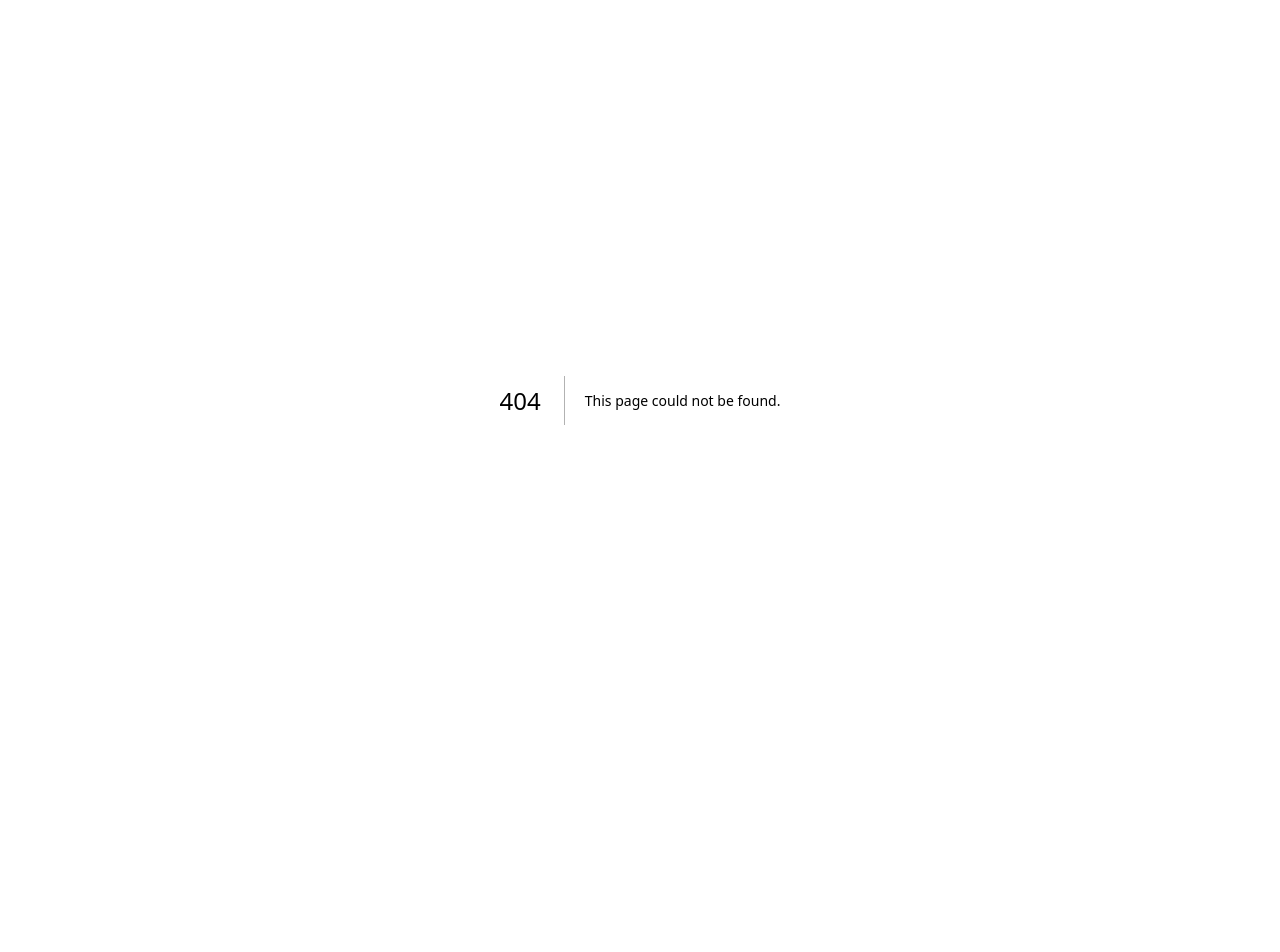
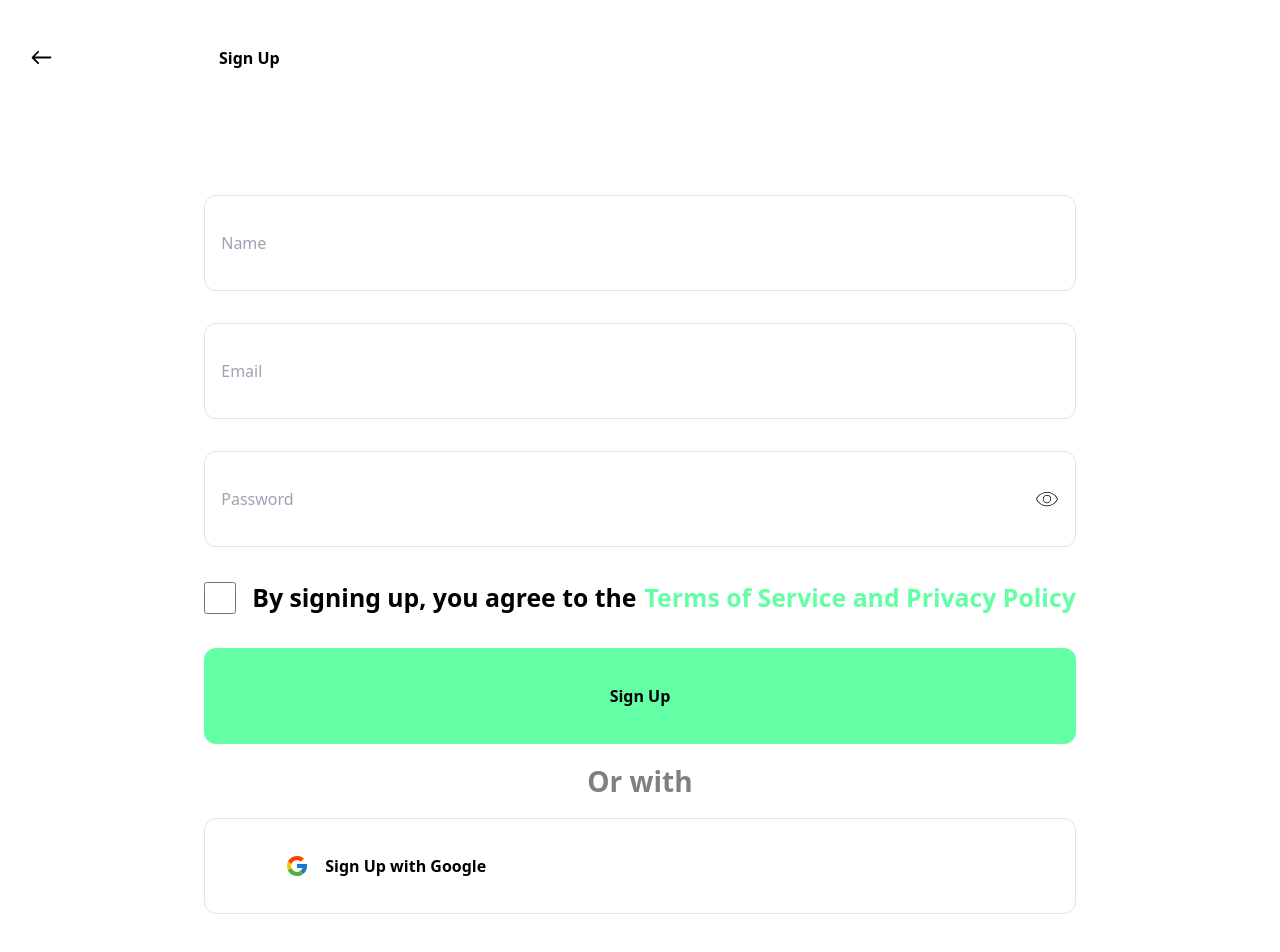
Before and after one commit to Budget-Tracker-Collaboration/budget-tracker, a Next.js app: page /signup in a window 1280 px wide. Before the commit this address had no page. Shown: the top 952 px of the page. Before the commit the page ends 800 px from the top, so only its background shows below. Built offline with nearby package versions, Linux system fonts and the light colour scheme.

Commit message:
login and signup form UI done

```diff
--- a/src/app/globals.css
+++ b/src/app/globals.css
@@ -2,26 +2,147 @@
 @tailwind components;
 @tailwind utilities;
 
-:root {
-  --background: #ffffff;
-  --foreground: #171717;
+.signUpHeaderDiv {
+  display: flex;
+  align-items: center;
+  margin-top: 5vh;
+  margin-left: 3vh;
 }
 
-@media (prefers-color-scheme: dark) {
-  :root {
-    --background: #0a0a0a;
-    --foreground: #ededed;
-  }
+
+.signUpHeaderTitle {
+  padding-left: 20vh;
 }
 
-body {
-  color: var(--foreground);
-  background: var(--background);
-  font-family: Arial, Helvetica, sans-serif;
+.signUpHeaderTitle h2 {
+  font-weight: 700;
 }
 
-@layer utilities {
-  .text-balance {
-    text-wrap: balance;
-  }
+.loginHeaderTitle h2 {
+  font-weight: 700;
 }
+
+.loginHeaderTitle {
+  padding-left: 22vh;
+}
+
+.signUpFrom {
+  margin-top: 10vh;
+  display: grid;
+  justify-content: center;
+  align-items: center;
+  padding: 5vh;
+}
+
+.signUpInput {
+  height: 12vh;
+  border: 1px solid rgb(234, 226, 226);
+  border-radius: 12px;
+  margin-bottom: 4vh;
+  padding-left: 2vh;
+}
+
+.passwordInputDiv {
+  display: flex;
+  justify-content: space-between;
+  align-items: center;
+  border: 1px solid rgb(234, 226, 226);
+  border-radius: 12px;
+  margin-bottom: 4vh;
+  height: 12vh;
+}
+
+.passwordInputDiv input {
+  padding-left: 2vh;
+}
+
+.passwordInputDiv button {
+  padding-right: 2vh;
+}
+
+input:focus {
+  outline:none;
+}
+
+.googleIconBtn {
+  display: flex;
+  align-items: center;
+  border: 1px solid rgb(234, 226, 226);
+  border-radius: 12px;
+  height: 12vh;
+  margin-bottom: 4vh;
+  font-weight: 700;
+}
+
+.googleIconBtn span {
+  margin-right: 2vh;
+  margin-left: 10vh;
+}
+
+.signUpCheckboxDiv {
+  font-size: 3.1vh;
+  font-weight: 700;
+  display: flex;
+  align-items: center;
+  margin-bottom: 4vh;
+}
+
+.checkbox {
+    width: 2rem;
+    height: 2rem;
+}
+
+.signUpCheckboxDiv label {
+  margin-left: 2vh;
+}
+
+.signUpCheckboxDiv label a {
+  color: #63FFA5;
+  margin-left: 1vh;
+}
+
+.orWithText {
+  text-align: center;
+  color: gray;
+  font-weight: bold;
+  font-size: 3.5vh;
+  margin-bottom: 2vh;
+}
+
+.forgotPass {
+  text-align: center;
+  color: #63FFA5;
+  margin-bottom: 4vh;
+  font-weight: 700;
+
+}
+
+.accountQText {
+  text-align: center;
+  color: rgb(152, 150, 150);
+  font-weight:500;
+  font-size: 3.8vh;
+}
+
+.signUpBtn {
+  background-color: #63FFA5;
+  font-weight: 700;
+  height: 12vh;
+  border-radius: 12px;
+  margin-bottom: 2vh;
+}
+
+.loginBtn {
+  background-color: #63FFA5;
+  font-weight: 700;
+  height: 12vh;
+  border-radius: 12px;
+  margin-top: 2vh;
+  margin-bottom: 4vh;
+  width: 280px;
+}
+
+.linktoSignUp {
+  text-decoration: underline;
+  color: #63FFA5;
+}
--- /dev/null
+++ b/src/app/login/page.tsx
@@ -0,0 +1,11 @@
+import LoginHeader from "@/components/loginHeader"
+import LoginForm from "@/components/loginForm"
+
+export default function Login() {
+    return (
+        <div>
+            <LoginHeader />
+            <LoginForm />
+        </div>
+    )
+}
--- a/src/app/page.tsx
+++ b/src/app/page.tsx
@@ -2,100 +2,6 @@ import Image from "next/image";
 
 export default function Home() {
   return (
-    <div className="grid grid-rows-[20px_1fr_20px] items-center justify-items-center min-h-screen p-8 pb-20 gap-16 sm:p-20 font-[family-name:var(--font-geist-sans)]">
-      <main className="flex flex-col gap-8 row-start-2 items-center sm:items-start">
-        <Image
-          className="dark:invert"
-          src="https://nextjs.org/icons/next.svg"
-          alt="Next.js logo"
-          width={180}
-          height={38}
-          priority
-        />
-        <ol className="list-inside list-decimal text-sm text-center sm:text-left font-[family-name:var(--font-geist-mono)]">
-          <li className="mb-2">
-            Get started by editing{" "}
-            <code className="bg-black/[.05] dark:bg-white/[.06] px-1 py-0.5 rounded font-semibold">
-              src/app/page.tsx
-            </code>
-            .
-          </li>
-          <li>Save and see your changes instantly.</li>
-        </ol>
-
-        <div className="flex gap-4 items-center flex-col sm:flex-row">
-          <a
-            className="rounded-full border border-solid border-transparent transition-colors flex items-center justify-center bg-foreground text-background gap-2 hover:bg-[#383838] dark:hover:bg-[#ccc] text-sm sm:text-base h-10 sm:h-12 px-4 sm:px-5"
-            href="https://vercel.com/new?utm_source=create-next-app&utm_medium=appdir-template-tw&utm_campaign=create-next-app"
-            target="_blank"
-            rel="noopener noreferrer"
-          >
-            <Image
-              className="dark:invert"
-              src="https://nextjs.org/icons/vercel.svg"
-              alt="Vercel logomark"
-              width={20}
-              height={20}
-            />
-            Deploy now
-          </a>
-          <a
-            className="rounded-full border border-solid border-black/[.08] dark:border-white/[.145] transition-colors flex items-center justify-center hover:bg-[#f2f2f2] dark:hover:bg-[#1a1a1a] hover:border-transparent text-sm sm:text-base h-10 sm:h-12 px-4 sm:px-5 sm:min-w-44"
-            href="https://nextjs.org/docs?utm_source=create-next-app&utm_medium=appdir-template-tw&utm_campaign=create-next-app"
-            target="_blank"
-            rel="noopener noreferrer"
-          >
-            Read our docs
-          </a>
-        </div>
-      </main>
-      <footer className="row-start-3 flex gap-6 flex-wrap items-center justify-center">
-        <a
-          className="flex items-center gap-2 hover:underline hover:underline-offset-4"
-          href="https://nextjs.org/learn?utm_source=create-next-app&utm_medium=appdir-template-tw&utm_campaign=create-next-app"
-          target="_blank"
-          rel="noopener noreferrer"
-        >
-          <Image
-            aria-hidden
-            src="https://nextjs.org/icons/file.svg"
-            alt="File icon"
-            width={16}
-            height={16}
-          />
-          Learn
-        </a>
-        <a
-          className="flex items-center gap-2 hover:underline hover:underline-offset-4"
-          href="https://vercel.com/templates?framework=next.js&utm_source=create-next-app&utm_medium=appdir-template-tw&utm_campaign=create-next-app"
-          target="_blank"
-          rel="noopener noreferrer"
-        >
-          <Image
-            aria-hidden
-            src="https://nextjs.org/icons/window.svg"
-            alt="Window icon"
-            width={16}
-            height={16}
-          />
-          Examples
-        </a>
-        <a
-          className="flex items-center gap-2 hover:underline hover:underline-offset-4"
-          href="https://nextjs.org?utm_source=create-next-app&utm_medium=appdir-template-tw&utm_campaign=create-next-app"
-          target="_blank"
-          rel="noopener noreferrer"
-        >
-          <Image
-            aria-hidden
-            src="https://nextjs.org/icons/globe.svg"
-            alt="Globe icon"
-            width={16}
-            height={16}
-          />
-          Go to nextjs.org →
-        </a>
-      </footer>
-    </div>
-  );
+    <div>Hello World</div>
+  )
 }
--- /dev/null
+++ b/src/app/signup/page.tsx
@@ -0,0 +1,13 @@
+
+import SignUpForm from "@/components/signUpForm";
+import SignHeader from "@/components/signUpHeader";
+
+export default function SignUp() {
+        return (
+            <div>
+                <SignHeader/>
+                <SignUpForm />
+            </div>
+
+        )
+}
--- /dev/null
+++ b/src/components/loginForm.tsx
@@ -0,0 +1,17 @@
+import PasswordDiv from "./passwordDiv";
+import Link from "next/link";
+
+
+export default function LoginForm() {
+    return (
+        <div className="signUpFormDiv">
+        <form className="signUpFrom">
+            <input type="text" className="signUpInput" placeholder="Email"/>
+            <PasswordDiv />
+            <button className="loginBtn">Login</button>
+            <Link href="#" className="forgotPass">Forgot Password?</Link>
+            <p className="accountQText">Don't have an account yet? <Link href="/signup" className="linktoSignUp">Sign Up</Link></p>
+        </form>
+    </div>
+    )
+}
--- /dev/null
+++ b/src/components/loginHeader.tsx
@@ -0,0 +1,15 @@
+import { IoIosArrowRoundBack } from "react-icons/io";
+
+
+export default function LoginHeader() {
+    return (
+        <div className="signUpHeaderDiv">
+                    <div>
+                        <IoIosArrowRoundBack size={35} />
+                    </div>
+                    <div className="loginHeaderTitle" >
+                        <h2>Login</h2>
+                    </div>
+        </div>
+    )
+}
--- /dev/null
+++ b/src/components/passwordDiv.tsx
@@ -0,0 +1,36 @@
+"use client";
+import { useState } from "react";
+import { PiEyeThin, PiEyeSlashThin } from "react-icons/pi";
+
+
+export default function PasswordDiv() {
+
+    const [eye, setEye] = useState(false)
+
+    const handleEdit = () => {
+        setEye(true)
+    }
+    const unHandleEdit = () => {
+        setEye(false)
+    }
+
+    return (
+        <div>
+             {eye ?
+                (<div className="passwordInputDiv">
+                    <input type="text" placeholder="Password" />
+                    <span><button onClick={unHandleEdit}><PiEyeSlashThin size={24}/></button></span>
+                </div> )
+                :
+                (<div className="passwordInputDiv">
+                    <input type="password" placeholder="Password" />
+                    <button onClick={handleEdit}><span><PiEyeThin size={24}/></span></button>
+                </div>)
+            }
+        </div>
+
+
+
+
+    )
+}
--- /dev/null
+++ b/src/components/signUpForm.tsx
@@ -0,0 +1,31 @@
+
+import { FcGoogle } from "react-icons/fc";
+import PasswordDiv from "./passwordDiv";
+import Link from "next/link";
+
+
+export default function SignUpForm() {
+    return (
+        <div className="signUpFormDiv">
+        <form className="signUpFrom">
+            <input type="text" className="signUpInput" placeholder="Name"/>
+            <input type="text" className="signUpInput" placeholder="Email"/>
+            <PasswordDiv />
+            <div className="signUpCheckboxDiv">
+                <input type="checkbox" id="checkbox" className="checkbox"/>
+                <label id="checkbox">
+                    By signing up, you agree to the
+                    <a href="https://www.example.com/terms-of-service-placeholder" target="_blank">Terms of Service and Privacy Policy</a>
+                </label>
+            </div>
+            <button className="signUpBtn">Sign Up</button>
+            <p className="orWithText">Or with</p>
+            <button className="googleIconBtn">
+                <span><FcGoogle size={24}/></span>
+                Sign Up with Google
+            </button>
+            <p className="accountQText">Already have an account? <Link href="/login" className="linktoSignUp">Login</Link></p>
+        </form>
+    </div>
+    )
+}
--- /dev/null
+++ b/src/components/signUpHeader.tsx
@@ -0,0 +1,15 @@
+import { IoIosArrowRoundBack } from "react-icons/io";
+
+
+export default function SignUpHeader() {
+    return (
+        <div className="signUpHeaderDiv">
+                    <div>
+                        <IoIosArrowRoundBack size={35} />
+                    </div>
+                    <div className="signUpHeaderTitle" >
+                        <h2>Sign Up</h2>
+                    </div>
+        </div>
+    )
+}
```
Also changed, not shown: package.json (+8 -5 lines), 1 other file (tests, documents, lock files or other folders).
